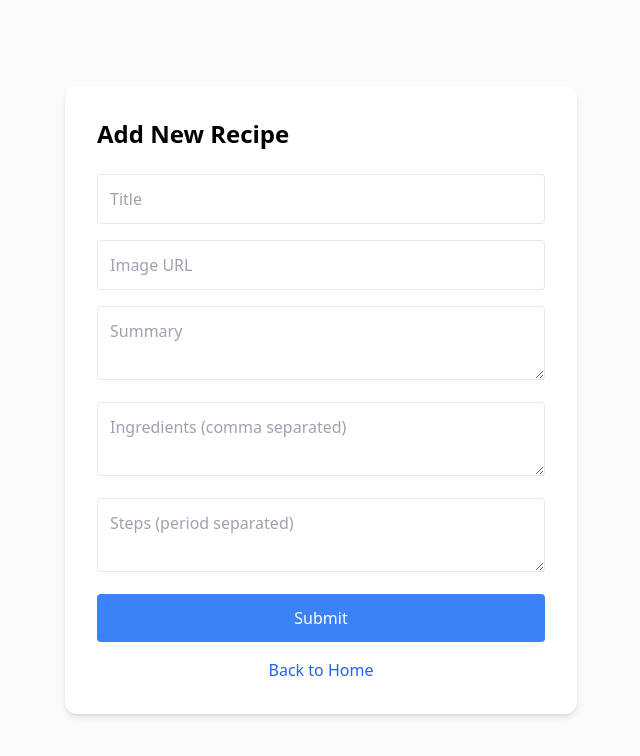
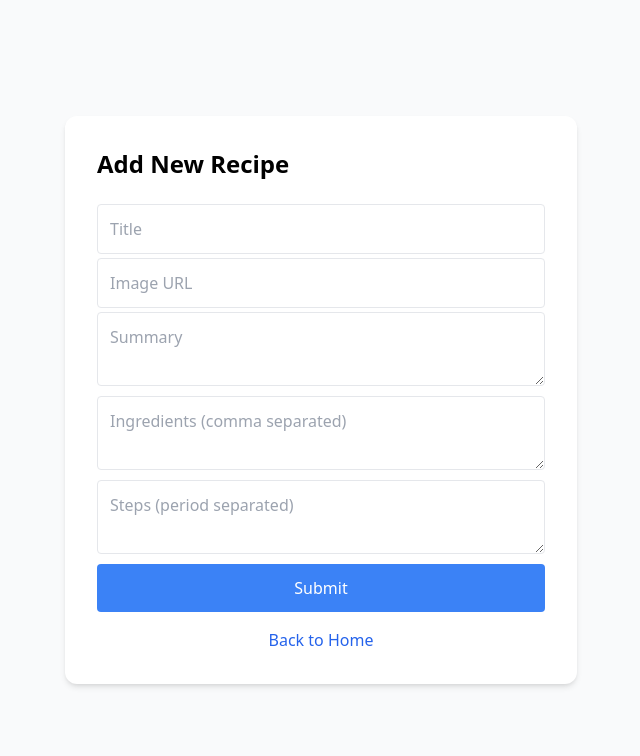
Before and after one commit to JulietA106/alx-fe-reactjs, a React app in the folder recipe-sharing-platform/: page /add-recipe in a window 1280 px wide. Shown: the top 756 px of the page, without its empty margins (319-959 px from the left). Built offline with nearby package versions, Linux system fonts and the light colour scheme; the HTML template or start-up script is replaced by a standard one.

Commit message:
add recipeForm details

```diff
--- a/recipe-sharing-platform/src/components/AddRecipeForm.jsx
+++ b/recipe-sharing-platform/src/components/AddRecipeForm.jsx
@@ -6,15 +6,26 @@ const AddRecipeForm = () => {
   const [summary, setSummary] = useState("");
   const [image, setImage] = useState("");
   const [ingredients, setIngredients] = useState("");
-  const [steps, setSteps] = useState(""); // <-- changed from instructions to steps
+  const [steps, setSteps] = useState("");
+  const [errors, setErrors] = useState({}); // <-- errors state
+
+  // Validation function
+  const validate = () => {
+    const newErrors = {};
+    if (!title.trim()) newErrors.title = "Title is required";
+    if (!summary.trim()) newErrors.summary = "Summary is required";
+    if (!image.trim()) newErrors.image = "Image URL is required";
+    if (!ingredients.trim()) newErrors.ingredients = "Ingredients are required";
+    if (!steps.trim()) newErrors.steps = "Steps are required";
+    return newErrors;
+  };
 
   const handleSubmit = (e) => {
     e.preventDefault();
+    const validationErrors = validate(); // call validate
+    setErrors(validationErrors);
 
-    if (!title || !summary || !image || !ingredients || !steps) {
-      alert("Please fill in all fields");
-      return;
-    }
+    if (Object.keys(validationErrors).length > 0) return; // stop if errors exist
 
     const newRecipe = {
       id: Date.now(),
@@ -22,17 +33,19 @@ const AddRecipeForm = () => {
       summary,
       image,
       ingredients: ingredients.split(",").map((i) => i.trim()),
-      steps: steps.split(".").map((s) => s.trim()) // <-- use steps here
+      steps: steps.split(".").map((s) => s.trim()),
     };
 
     console.log("New Recipe Submitted:", newRecipe);
     alert("Recipe submitted! (Check console)");
 
+    // Clear form
     setTitle("");
     setSummary("");
     setImage("");
     setIngredients("");
     setSteps("");
+    setErrors({});
   };
 
   return (
@@ -48,37 +61,42 @@ const AddRecipeForm = () => {
           placeholder="Title"
           value={title}
           onChange={(e) => setTitle(e.target.value)}
-          className="w-full p-3 mb-4 border rounded"
+          className="w-full p-3 mb-1 border rounded"
         />
+        {errors.title && <p className="text-red-500 text-sm mb-2">{errors.title}</p>}
 
         <input
           type="text"
           placeholder="Image URL"
           value={image}
           onChange={(e) => setImage(e.target.value)}
-          className="w-full p-3 mb-4 border rounded"
+          className="w-full p-3 mb-1 border rounded"
         />
+        {errors.image && <p className="text-red-500 text-sm mb-2">{errors.image}</p>}
 
         <textarea
           placeholder="Summary"
           value={summary}
           onChange={(e) => setSummary(e.target.value)}
-          className="w-full p-3 mb-4 border rounded"
+          className="w-full p-3 mb-1 border rounded"
         />
+        {errors.summary && <p className="text-red-500 text-sm mb-2">{errors.summary}</p>}
 
         <textarea
           placeholder="Ingredients (comma separated)"
           value={ingredients}
           onChange={(e) => setIngredients(e.target.value)}
-          className="w-full p-3 mb-4 border rounded"
+          className="w-full p-3 mb-1 border rounded"
         />
+        {errors.ingredients && <p className="text-red-500 text-sm mb-2">{errors.ingredients}</p>}
 
         <textarea
           placeholder="Steps (period separated)"
           value={steps}
           onChange={(e) => setSteps(e.target.value)}
-          className="w-full p-3 mb-4 border rounded"
+          className="w-full p-3 mb-1 border rounded"
         />
+        {errors.steps && <p className="text-red-500 text-sm mb-2">{errors.steps}</p>}
 
         <button
           type="submit"
```
